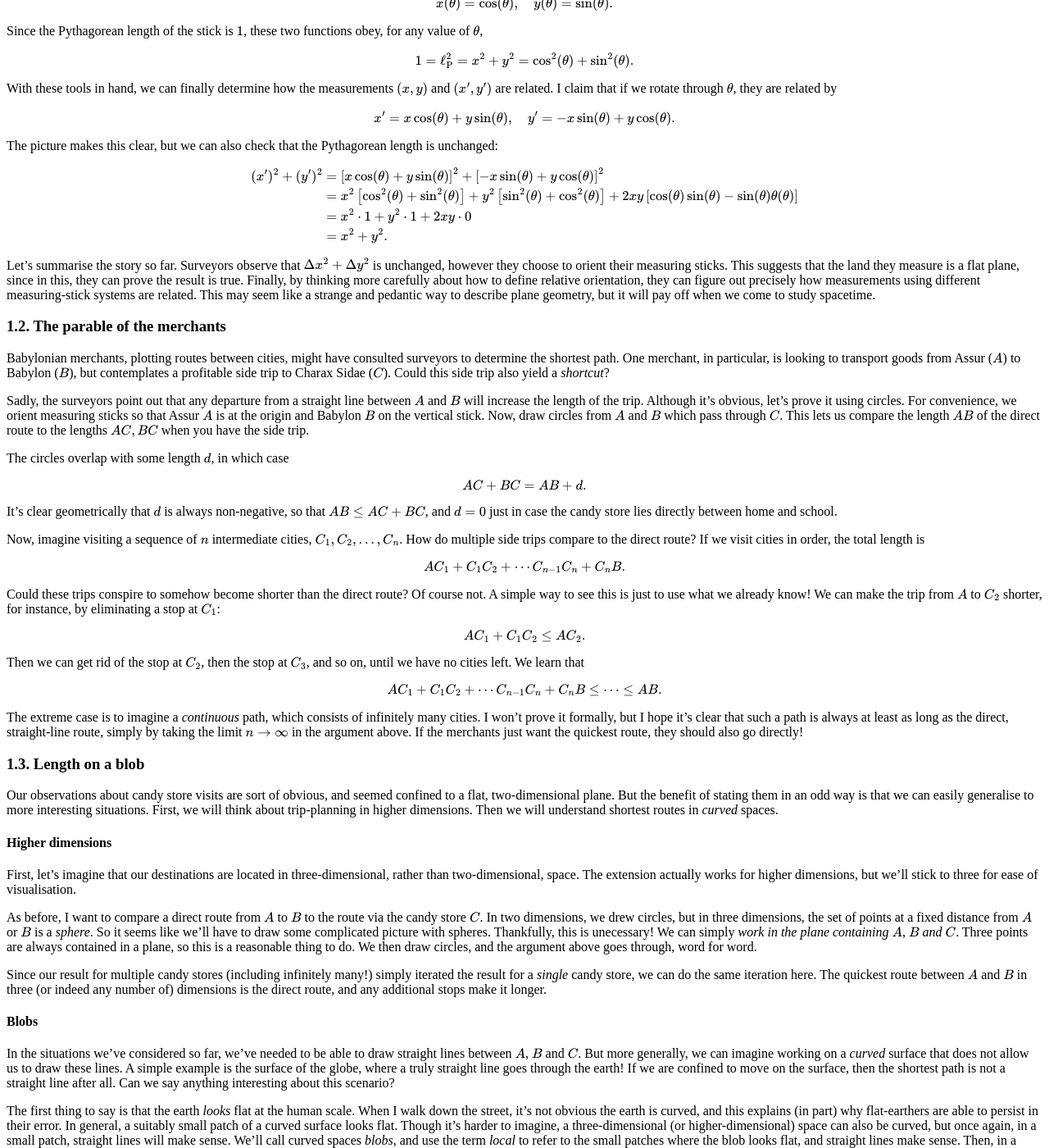
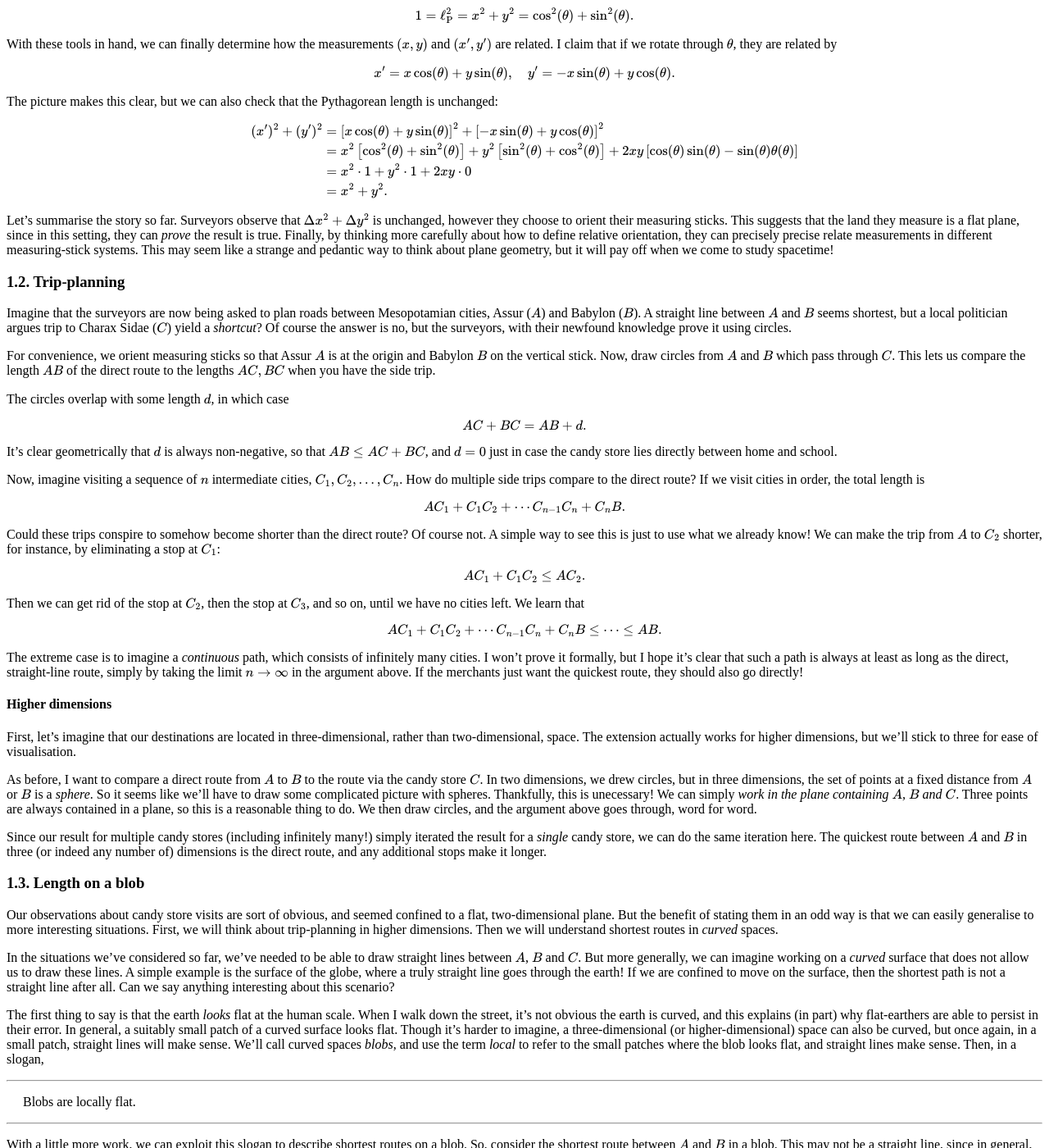
Before and after one commit to hapax/hapax.github.io, a Jekyll site: the page built from assets/maximal.md, in a window 1280 px wide and 1400 px high, scrolled down 1335 px. Shown: the whole window at 82% size. Built offline with Jekyll 4.4.1, drawn with Linux system fonts in a browser that asks for light colours; our own code applies the rules of GitHub Pages for plain Markdown files; formulas are drawn with MathJax 3; a script that is not in the unit is left out; some of the changed text lies outside the part shown.

Commit message:
Update maximal.md

```diff
--- a/assets/maximal.md
+++ b/assets/maximal.md
@@ -11,21 +11,16 @@
 
 ### Contents
 
-1. <a href="#sec-1">The world according to Pythagoras</a>
-   1. <a href="#sec-1-1">The parable of the surveyors</a>
-   2. <a href="#sec-1-2">The parable of the merchants</a>
+1. <a href="#sec-1">The parable of the surveyors</a>
+   1. <a href="#sec-1-1">Measuring sticks</a>
+   2. <a href="#sec-1-2">Trip-planning</a>
    3. <a href="#sec-1-3">Length on a blob</a>
 2. <a href="#sec-2">The world according to Minkowski</a>
    1. <a href="#sec-2-1">Einstein's proposal</a>
 
-## 1. The world according to Pythagoras  <a id="sec-1" name="sec-1"></a>
+## 1. The parable of the surveyors  <a id="sec-1" name="sec-1"></a>
 
-In this post, we're going to be learning some basic lessons about
-spacetime, starting with the principle of relativity, exploring the
-twin paradox, and ending with some insights into gravity and black
-holes.
-
-### 1.1. The parable of the surveyors <a id="sec-1-1" name="sec-1-1"></a>
+### 1.1. Measuring sticks <a id="sec-1-1" name="sec-1-1"></a>
 
 I like to imagine that, a thousand years before Pythagoras, Babylonian
 surveyors trying to measure out parcels of land discovered a curious
@@ -122,25 +117,22 @@
 Surveyors observe that $\Delta x^2 + \Delta y^2$ is unchanged, however
 they choose to orient their measuring sticks.
 This suggests that the land they measure is a flat plane, since in
-this, they can prove the result is true.
+this setting, they can *prove* the result is true.
 Finally, by thinking more carefully about how to define relative
-orientation, they can figure out precisely how measurements using
-different measuring-stick systems are related.
-This may seem like a strange and pedantic way to describe
-plane geometry, but it will pay off when we come to study spacetime.
+orientation, they can precisely precise relate measurements in
+different measuring-stick systems.
+This may seem like a strange and pedantic way to think about plane
+geometry, but it will pay off when we come to study spacetime!
 
-### 1.2. The parable of the merchants <a id="sec-1-2" name="sec-1-2"></a>
+### 1.2. Trip-planning <a id="sec-1-2" name="sec-1-2"></a>
 
-Babylonian merchants, plotting routes between cities, might have
-consulted surveyors to determine the shortest path.
-One merchant, in particular, is looking to transport goods from
-Assur ($A$) to Babylon ($B$), but contemplates a profitable side trip
-to Charax Sidae ($C$).
-Could this side trip also yield a *shortcut*?
+Imagine that the surveyors are now being asked to plan roads between
+Mesopotamian cities, Assur ($A$) and Babylon ($B$).
+A straight line between $A$ and $B$ seems shortest, but a local
+politician argues
+trip to Charax Sidae ($C$) yield a *shortcut*?
+Of course the answer is no, but the surveyors, with their newfound knowledge prove it using circles.
 
-Sadly, the surveyors point out that any departure from a straight line
-between $A$ and $B$ will increase the length of the trip.
-Although it's obvious, let's prove it using circles.
 For convenience, we orient measuring sticks so that Assur $A$ is at
 the origin and Babylon $B$ on the vertical stick.
 Now, draw circles from $A$ and $B$ which pass through $C$.
@@ -193,15 +185,6 @@
 If the merchants just want the quickest route, they should also go
 directly!
 
-### 1.3. Length on a blob<a id="sec-1-3" name="sec-1-3"></a>
-
-Our observations about candy store visits are sort of obvious, and
-seemed confined to a flat, two-dimensional plane.
-But the benefit of stating them in an odd way is that we can easily
-generalise to more interesting situations.
-First, we will think about trip-planning in higher dimensions.
-Then we will understand shortest routes in *curved* spaces.
-
 #### Higher dimensions
 
 First, let's imagine that our destinations are located in
@@ -227,7 +210,14 @@
 The quickest route between $A$ and $B$ in three (or indeed any number
 of) dimensions is the direct route, and any additional stops make it longer.
 
-#### Blobs
+### 1.3. Length on a blob<a id="sec-1-3" name="sec-1-3"></a>
+
+Our observations about candy store visits are sort of obvious, and
+seemed confined to a flat, two-dimensional plane.
+But the benefit of stating them in an odd way is that we can easily
+generalise to more interesting situations.
+First, we will think about trip-planning in higher dimensions.
+Then we will understand shortest routes in *curved* spaces.
 
 In the situations we've considered so far, we've needed to be able to
 draw straight lines between $A$, $B$ and $C$.
@@ -321,6 +311,8 @@
 
 We can rotate between different spatial directions, but we can never
 rotate space into time.
+
+
 This was the official view until Einstein came along, $200$ years
 later.
 Although Einstein's insights about spacetime are brilliant and revolutionary, we can
```
